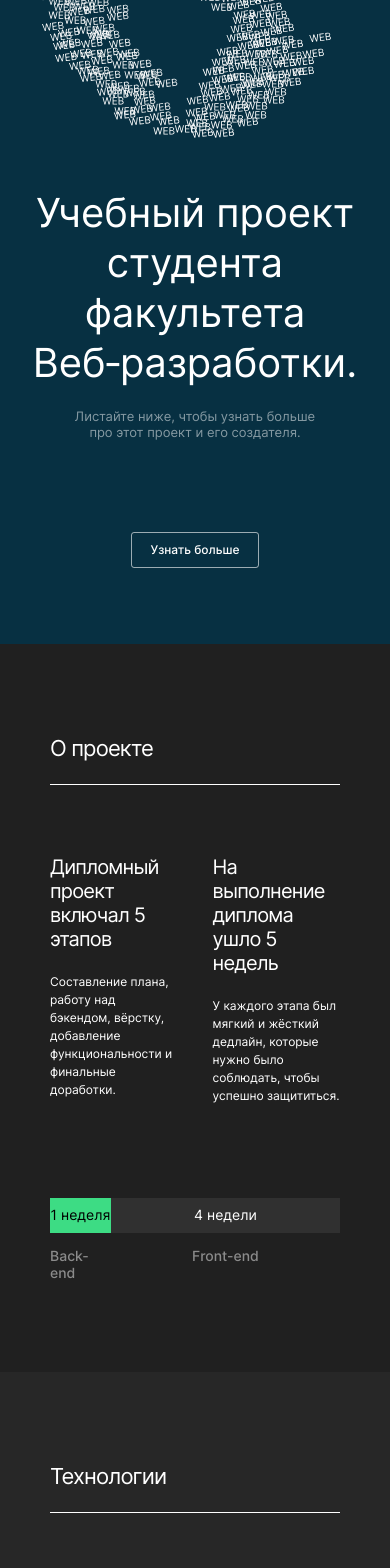
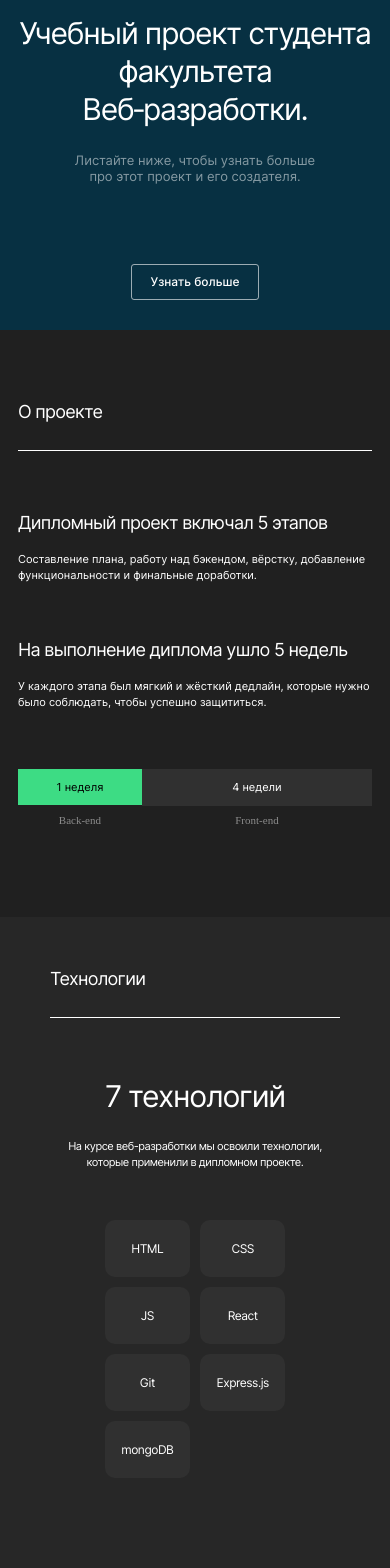
Before and after one commit to 1qqoo/movies-explorer-frontend, a React (Create React App) app: page / in a window 390 px wide. Shown: the part 380-1948 px from the top of the page. Built offline with nearby package versions, Linux system fonts and the light colour scheme.

Commit message:
адаптив лендинга под 320px

```diff
--- a/src/components/AboutMe/AboutMe.css
+++ b/src/components/AboutMe/AboutMe.css
@@ -5,7 +5,7 @@
 .about-me__container {
   max-width: 1280px;
   min-width: 320px;
-  padding: 93px 70px 0;
+  padding: 112px 70px 0;
   margin: 0 auto;
   box-sizing: border-box;
 }
@@ -14,6 +14,8 @@
   display: flex;
   justify-content: space-between;
   margin: 0 0 100px;
+  flex-direction: row-reverse;
+  gap: 10px;
 }
 
 .about-me__bio-info {
@@ -22,7 +24,7 @@
 }
 
 .about-me__name {
-  margin: 48px 0 0;
+  margin: 67px 0 0;
   font-size: 50px;
   font-style: normal;
   font-weight: 400;
@@ -60,7 +62,7 @@
 }
 
 .about-me__image {
-  margin: 47px 0 0;
+  margin: 66px 0 0;
   width: 270px;
   object-fit: cover;
   border-radius: 10px;
@@ -68,11 +70,12 @@
 
 @media screen and (max-width: 800px) {
   .about-me__container {
-    padding: 73px 50px 0;
+    padding: 91px 50px 0;
   }
 
   .about-me__bio {
     margin: 0 0 92px;
+    justify-content: center;
   }
 
   .about-me__name {
@@ -95,7 +98,44 @@
   }
 
   .about-me__image {
-    margin: 48px 0 0;
+    margin: 66px 0 0;
     width: 255px;
   }
 }
+
+@media screen and (max-width: 460px) {
+  .about-me__container {
+    padding: 51px 15px 0;
+  }
+
+  .about-me__bio {
+    flex-direction: column;
+    margin: 0 0 70px;
+    align-items: center;
+  }
+
+  .about-me__image {
+    margin: 57px 0 0;
+    width: 292px;
+    min-height: 352px;
+  }
+
+  .about-me__name {
+    font-size: 30px;
+    line-height: normal;
+    letter-spacing: -1.2px;
+    margin: 28px 0 0;
+  }
+
+  .about-me__age {
+    font-size: 11px;
+    line-height: 16px;
+    margin: 20px 0 20px;
+  }
+
+  .about-me__text {
+    font-size: 11px;
+    line-height: 16px;
+    margin: 0 0 39px;
+  }
+}
--- a/src/components/AboutMe/AboutMe.jsx
+++ b/src/components/AboutMe/AboutMe.jsx
@@ -7,6 +7,11 @@ function AboutMe() {
       <div className="about-me__container">
         <h2 className="section-title">Студент</h2>
         <div className="about-me__bio">
+          <img
+            className="about-me__image"
+            src={avatar}
+            alt="фотография студента, который пережил backend"
+          ></img>
           <div className="about-me__bio-info">
             <h3 className="about-me__name">Дмитрий</h3>
             <p className="about-me__age">Фронтенд-разработчик, 28 лет</p>
@@ -26,11 +31,6 @@ function AboutMe() {
               Github
             </a>
           </div>
-          <img
-            className="about-me__image"
-            src={avatar}
-            alt="фотография студента, который пережил backend"
-          ></img>
         </div>
       </div>
     </section>
--- a/src/components/AboutProject/AboutProject.css
+++ b/src/components/AboutProject/AboutProject.css
@@ -5,7 +5,7 @@
 .about-project__container {
   max-width: 1280px;
   min-width: 320px;
-  padding: 93px 70px 0;
+  padding: 111px 70px 0;
   margin: 0 auto;
   box-sizing: border-box;
 }
@@ -69,7 +69,7 @@
 
 .two-columns__main-text {
   margin: 0;
-  padding: 52px 0 26px;
+  padding: 70px 0 26px;
   font-size: 20px;
   font-style: normal;
   font-weight: 400;
@@ -92,11 +92,12 @@
   letter-spacing: -0.88px;
   padding: 0 0 23px;
   border-block-end: solid 1px;
+  margin: 0;
 }
 
 @media screen and (max-width: 800px) {
   .about-project__container {
-    padding: 73px 50px 0;
+    padding: 91px 50px 0;
   }
 
   .about-project-info {
@@ -120,3 +121,65 @@
     line-height: 18px;
   }
 }
+
+@media screen and (max-width: 400px) {
+  .about-project__container {
+    padding: 71px 18px 0;
+  }
+
+  .about-project-info {
+    display: flex;
+    flex-direction: column;
+  }
+
+  .section-title {
+    font-size: 18px;
+    letter-spacing: -0.72px;
+    padding: 0 0 28px;
+    margin-bottom: 5px;
+  }
+
+  .two-columns__main-text {
+    padding: 56px 0 18px;
+    font-size: 18px;
+    letter-spacing: -0.72px;
+  }
+
+  .about-project-info {
+    gap: 0;
+  }
+
+  .two-columns__main-paragraph {
+    font-size: 11px;
+    line-height: 16px;
+  }
+
+  .about-project__scheme {
+    margin: 59px 0 90px;
+  }
+
+  .about-project__backend {
+    width: 35%;
+    gap: 9px;
+  }
+
+  .about-project__backend-duration {
+    font-size: 11px;
+    line-height: normal;
+    padding: 11px 0;
+  }
+
+  .about-project__frontend {
+    gap: 8px;
+  }
+
+  .about-project__frontend-duration {
+    font-size: 11px;
+    padding: 12px 0;
+  }
+
+  .about-project__scheme-title {
+    font-family: Suisse Intl;
+    font-size: 11px;
+  }
+}
--- a/src/components/Footer/Footer.css
+++ b/src/components/Footer/Footer.css
@@ -61,3 +61,35 @@
     padding: 0 30px;
   }
 }
+
+@media screen and (max-width: 400px) {
+  .footer__container {
+    padding: 0 10px;
+  }
+
+  .footer__title {
+    font-size: 12px;
+    padding: 0 0 21px;
+  }
+
+  .footer__info {
+    flex-direction: column-reverse;
+    padding: 29px 0 0;
+  }
+
+  .footer__info-data {
+    font-size: 12px;
+    margin: 30px 0;
+    color: rgba(139, 139, 139, 1);
+  }
+
+  .footer__links {
+    flex-direction: column;
+    gap: 13px;
+  }
+
+  .footer__link {
+    font-size: 12px;
+    line-height: normal;
+  }
+}
--- a/src/components/Header/Header.css
+++ b/src/components/Header/Header.css
@@ -32,3 +32,9 @@
     padding: 18px 30px;
   }
 }
+
+@media screen and (max-width: 400px) {
+  .header__container {
+    padding: 18px 14px;
+  }
+}
--- a/src/components/Navigation/Navigation.css
+++ b/src/components/Navigation/Navigation.css
@@ -30,3 +30,20 @@
   transform: scale(1.05);
   opacity: 0.7;
 }
+
+@media screen and (max-width: 400px) {
+  .navigation {
+    display: flex;
+    gap: 15px;
+    align-items: center;
+  }
+
+  .navigation__link {
+    font-size: 10px;
+    line-height: 16px;
+  }
+
+  .navigation__link_type_active {
+    padding: 5px 12px;
+  }
+}
--- a/src/components/Portfolio/Portfolio.css
+++ b/src/components/Portfolio/Portfolio.css
@@ -18,6 +18,7 @@
   font-weight: 400;
   line-height: 20px;
   letter-spacing: -0.2px;
+  border: 0;
 }
 
 .portfolio__list {
@@ -76,7 +77,6 @@
   .section-title__type_portfolio {
     margin: 0 0 25px;
     letter-spacing: -0px;
-    border: none;
   }
 
   .portfolio__list {
@@ -89,3 +89,31 @@
     letter-spacing: -1.12px;
   }
 }
+
+@media screen and (max-width: 400px) {
+  .portfolio__container {
+    padding: 0 15px;
+  }
+
+  .section-title__type_portfolio {
+    font-size: 14px;
+    line-height: 20px;
+    margin: 0 0 11px;
+  }
+
+  .portfolio__link {
+    font-size: 18px;
+    line-height: 28px;
+    letter-spacing: -0.72px;
+  }
+
+  .portfolio__link::after {
+    width: 15px;
+    height: 11px;
+    top: 28%;
+  }
+
+  .portfolio__list {
+    margin: 0 0 130px;
+  }
+}
--- a/src/components/Promo/Promo.css
+++ b/src/components/Promo/Promo.css
@@ -94,3 +94,28 @@
     margin-top: 72px;
   }
 }
+
+@media screen and (max-width: 400px) {
+  .promo__container {
+    padding: 70px 10px;
+    padding-bottom: 30px;
+  }
+  .promo__logo {
+    width: 210px;
+  }
+
+  .promo__title {
+    font-size: 30px;
+    line-height: 38px;
+    letter-spacing: -1.2px;
+  }
+
+  .promo__about-project {
+    padding: 44px 0 0;
+    gap: 24px;
+  }
+
+  .promo__learn-more-link {
+    margin-top: 56px;
+  }
+}
--- a/src/components/Techs/Techs.css
+++ b/src/components/Techs/Techs.css
@@ -25,7 +25,7 @@
   line-height: 58px;
   letter-spacing: -2px;
   margin: 0;
-  padding: 71px 0 26px;
+  padding: 89px 0 26px;
 }
 
 .techs-info__paragraph {
@@ -40,11 +40,12 @@
 }
 
 .techs__spisok {
-  display: flex;
+  display: grid;
+  grid-template-columns: repeat(7, 90px);
   list-style-type: none;
   gap: 10px;
   margin: 0;
-  padding: 100px 0;
+  padding: 100px 10px;
 }
 
 .techs__spisok-element {
@@ -81,7 +82,7 @@
     padding: 0 50px;
   }
   .techs-info__description {
-    padding: 61px 0 22px;
+    padding: 80px 0 22px;
   }
   .techs-info__paragraph {
     max-width: 440px;
@@ -90,11 +91,12 @@
     letter-spacing: -0.48px;
   }
   .techs__spisok {
-    display: flex;
+    display: grid;
+    grid-template-columns: repeat(7, 12%);
     list-style-type: none;
     gap: 10px;
     margin: 0;
-    padding: 83px 0 90px;
+    padding: 83px 10px 90px;
   }
 
   .techs__spisok-link {
@@ -107,3 +109,29 @@
     height: 57px;
   }
 }
+
+@media screen and (max-width: 680px) {
+  .techs__container {
+    margin-top: 51px;
+  }
+
+  .techs-info__description {
+    font-size: 30px;
+    line-height: normal;
+    letter-spacing: -1.2px;
+    padding: 55px 0 24px;
+  }
+
+  .techs-info__paragraph {
+    font-size: 11px;
+    line-height: 16px;
+    letter-spacing: -0.44px;
+  }
+
+  .techs__spisok {
+    display: grid;
+    justify-content: center;
+    grid-template-columns: 48% 48%;
+    padding: 50px 10px 90px;
+  }
+}
--- a/src/components/Techs/Techs.jsx
+++ b/src/components/Techs/Techs.jsx
@@ -79,7 +79,7 @@ function Techs() {
                 rel="noreferrer"
                 className="techs__spisok-link"
               >
-                MongoDB
+                mongoDB
               </a>
             </li>
           </ul>
```
